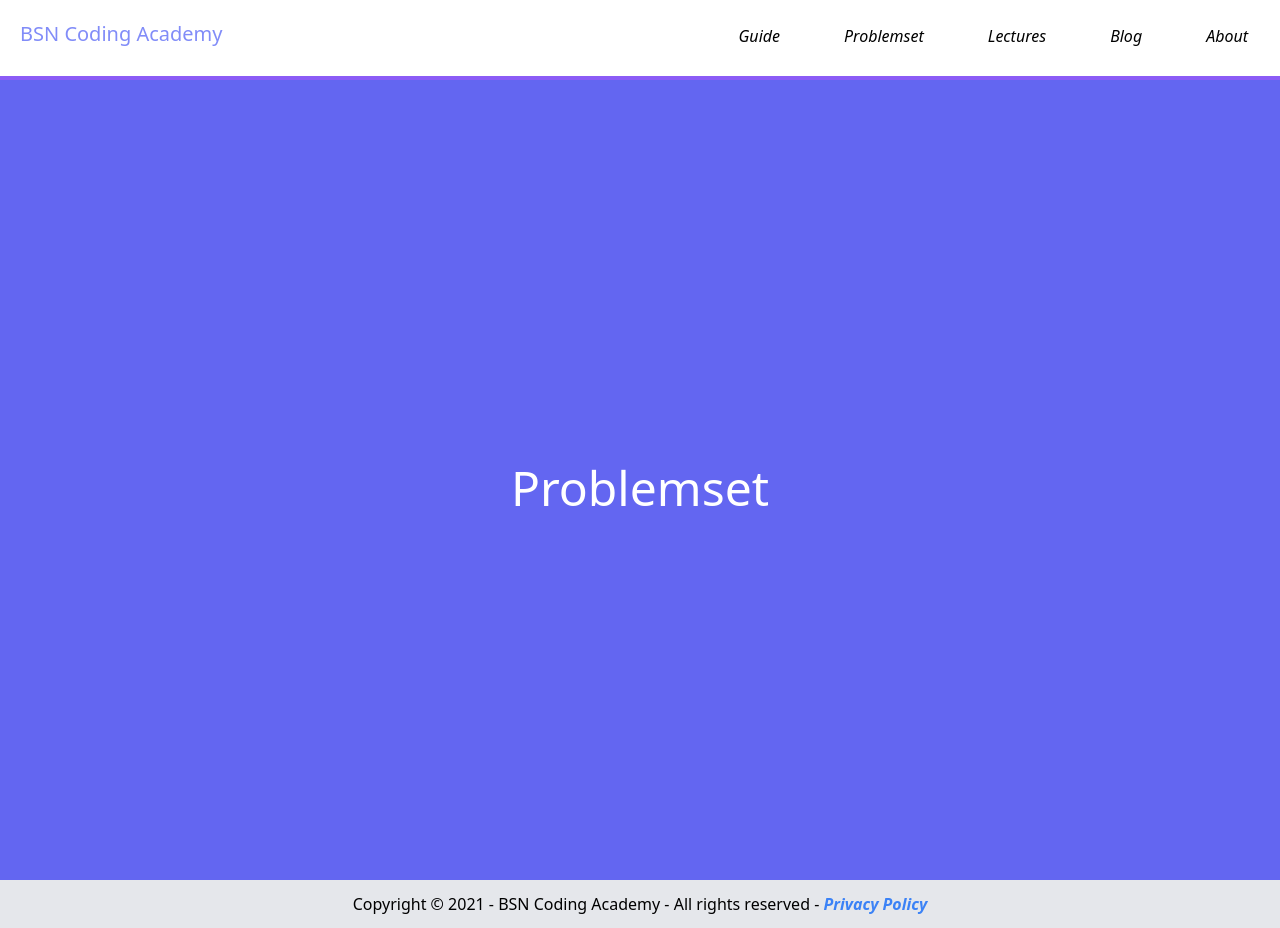
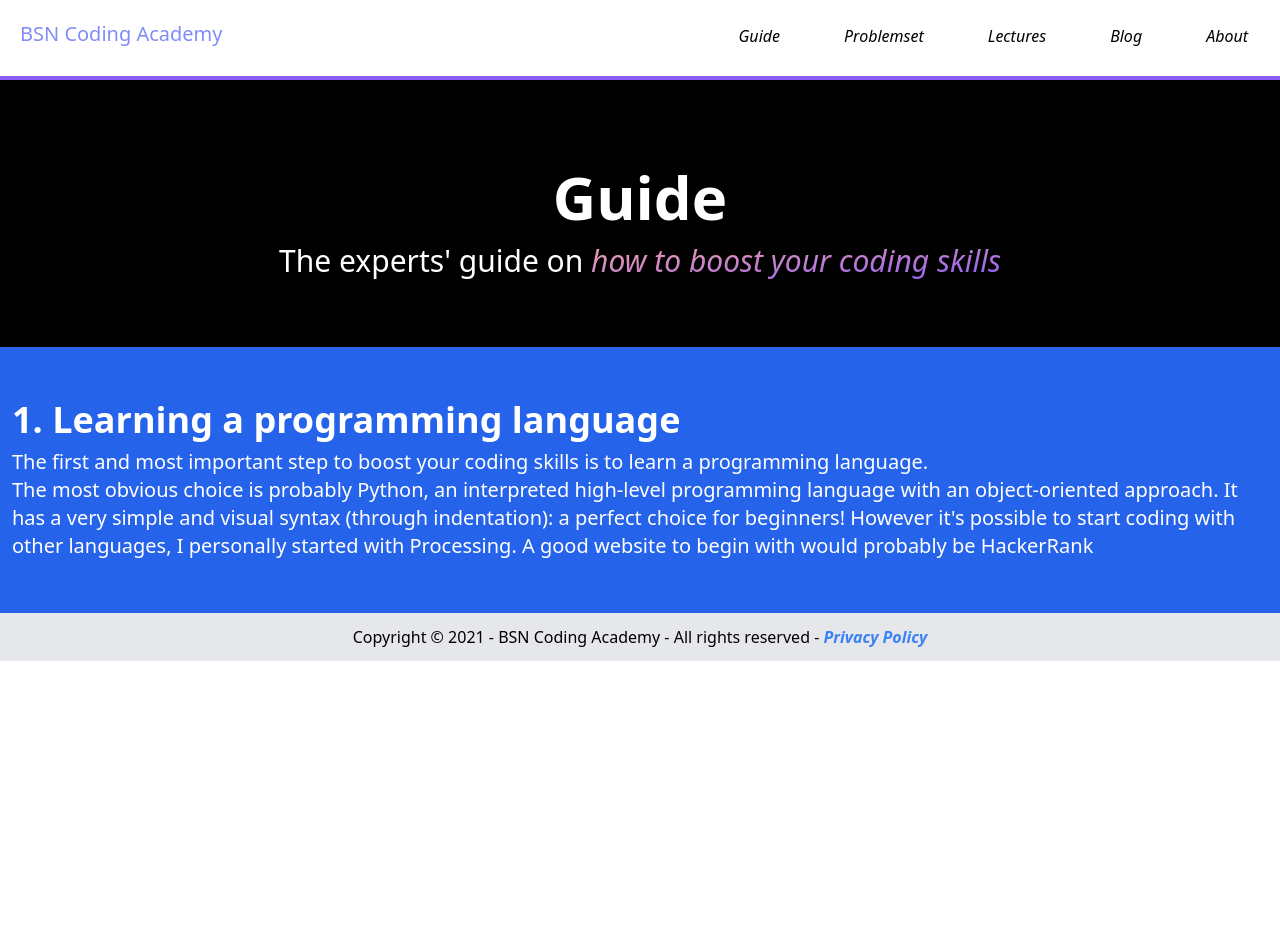
Before and after one commit to francoisvogel/coding_academy, a website: page public/pages/guide.html in a window 1280 px wide. After the commit the page ends 800 px from the top, so only its background shows below. Drawn offline with nearby package versions, Linux system fonts and the light colour scheme; files whose address does not match are found by name.

Commit message:
third commit

```diff
--- a/app/index.js
+++ b/app/index.js
@@ -26,6 +26,10 @@ app.get('/problemset', (req, res) => {
     res.sendFile(path.join(__dirname, '../public/pages/problemset.html'));
 });
 
+app.get('/guide', (req, res) => {
+    res.sendFile(path.join(__dirname, '../public/pages/guide.html'));
+});
+
 //////////////////////////////////////////////////
 //////////////////////////////////////////////////
 //////////////////////////////////////////////////
--- a/public/pages/guide.html
+++ b/public/pages/guide.html
@@ -1,22 +1,25 @@
 <html>
 
 <head>
-    <title>BSN Coding Academy's Problemset</title>
+    <title>BSN Coding Academy's Guide</title>
     <meta name="viewport" content="width=device-width, initial-scale=1">
     <meta charset="utf-8">
     <link href="https://unpkg.com/tailwindcss@^2/dist/tailwind.min.css" rel="stylesheet">
     <script src="./scripts/wrap.js"></script>
-    <script src="./scripts/problemset.js"></script>
-    <script src="./scripts/dynamic_mathjax.js"></script>
-    <script type="text/javascript" src="https://polyfill.io/v3/polyfill.min.js?features=es6"></script>
-    <script type="text/javascript" id="MathJax-script" async src="https://cdn.jsdelivr.net/npm/mathjax@3/es5/tex-mml-chtml.js"></script>
 </head>
 
 <body>
     <header></header>
-    <div class="w-full min-h-screen bg-indigo-500 flex flex-col items-center justify-center text-white">
-        <h1 class="text-2xl sm:text-5xl p-1 mt-4">Problemset</h1>
-        <div id="problemset" class="w-full p-2 sm:w-11/12 sm:p-0"></div>
+    <div class="w-full h-1/3 min-h-min bg-black flex flex-col items-center justify-center text-white p-3">
+        <h1 class="text-4xl sm:text-6xl p-1 mt-4 font-bold mb-3">Guide</h1>
+        <h2 class="text-xl sm:text-3xl">The experts' guide on <span class="italic text-transparent bg-clip-text bg-gradient-to-br from-red-300 to-purple-500">how to boost your coding skills</span></h2>
+    </div>
+    <div class="w-full h-1/3 min-h-min bg-blue-600 flex flex-col justify-center text-white p-3">
+        <h1 class="text-xl sm:text-4xl text-left font-semibold mb-2">1. Learning a programming language</h1>
+        <p class="text-base sm:text-xl text-left">
+            The first and most important step to boost your coding skills is to learn a programming language.<br>
+            The most obvious choice is probably Python, an interpreted high-level programming language with an object-oriented approach. It has a very simple and visual syntax (through indentation): a perfect choice for beginners! However it's possible to start coding with other languages, I personally started with Processing. A good website to begin with would probably be <a href="https://www.hackerrank.com/domains/python">HackerRank</a>
+        </p>
     </div>
     <footer></footer>
 </body>
--- /dev/null
+++ b/public/style/global.css
@@ -0,0 +1,8 @@
+a {
+    color: blue;
+    transition: 0.3s;
+}
+
+a:hover {
+    color: rgb(76, 76, 183);
+}
```
Also changed, not shown: public/pages/about.html (+1 -1 lines).
